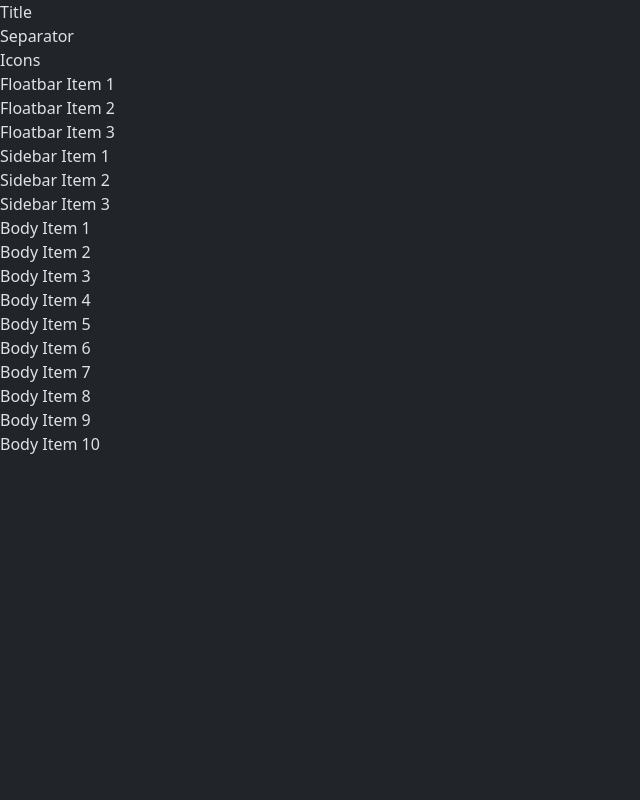
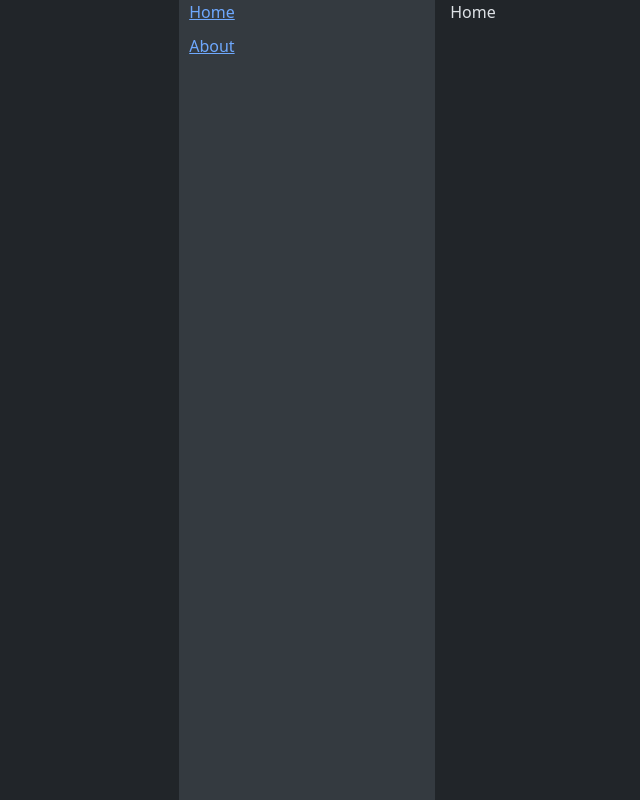
Before and after one commit to mineot/mercurius, a Vue app: page / in a window 1280 px wide. Shown: the whole page, without its empty margins (0-640 px from the left). Built offline with nearby package versions, Linux system fonts and the light colour scheme.

Commit message:
backboostrap - new layout

```diff
--- a/src/App.vue
+++ b/src/App.vue
@@ -1,37 +1,5 @@
 <template>
   <div class="layout">
-    <div class="header">
-      <div class="title">Title</div>
-      <div class="separator">Separator</div>
-      <div class="icons">Icons</div>
-    </div>
-
-    <div class="floatbar">
-      <div>Floatbar Item 1</div>
-      <div>Floatbar Item 2</div>
-      <div>Floatbar Item 3</div>
-    </div>
-
-    <div class="sidebar">
-      <div>Sidebar Item 1</div>
-      <div>Sidebar Item 2</div>
-      <div>Sidebar Item 3</div>
-    </div>
-
-    <div class="body">
-      <div>Body Item 1</div>
-      <div>Body Item 2</div>
-      <div>Body Item 3</div>
-      <div>Body Item 4</div>
-      <div>Body Item 5</div>
-      <div>Body Item 6</div>
-      <div>Body Item 7</div>
-      <div>Body Item 8</div>
-      <div>Body Item 9</div>
-      <div>Body Item 10</div>
-    </div>
-  </div>
-  <!-- <div class="layout">
     <div class="header">
       <router-link to="/">
         <i class="icon-home"></i>
@@ -41,23 +9,10 @@
         <i class="icon-help"></i>
         <span>About</span>
       </router-link>
-    </div>
-    <div class="sidebar">
-      <div class="banner-widget">
-        <div>You Name</div>
-        <div>Figure</div>
-      </div>
-      <router-link to="/">
-        <i class="icon-home"></i>
-        <span>Home</span>
-      </router-link>
-      <router-link to="/about">
-        <i class="icon-help"></i>
-        <span>About</span>
-      </router-link>
+      <div class="separator"></div>
     </div>
     <div class="body">
       <router-view />
     </div>
-  </div> -->
+  </div>
 </template>
--- a/src/styles/_variables.scss
+++ b/src/styles/_variables.scss
@@ -1,12 +1,5 @@
 $screen-small: 576px;
 $screen-large: 992px;
-
-// $texture: unset; // url(./images/3px-tile.png);
-
-// $boder-size: 1px;
-// $boder-style: dashed;
-// $boder-color: $primary-light;
-// $border: $boder-size $boder-style $boder-color;
 
 $gap-0: 0px;
 $gap-1: 5px;
@@ -14,19 +7,3 @@ $gap-2: 10px;
 $gap-3: 15px;
 $gap-4: 20px;
 $gap-5: 25px;
-
-$rounded-0: 0px;
-$rounded-1: 3px;
-$rounded-2: 6px;
-$rounded-3: 9px;
-$rounded-4: 12px;
-$rounded-5: 15px;
-
-$font-size-xxs: 4px;
-$font-size-xs: 8px;
-$font-size-sm: 12px;
-$font-size-md: 16px;
-$font-size-lg: 20px;
-$font-size-xl: 24px;
-$font-size-xxl: 28px;
-$font-size-xxxl: 32px;
--- a/src/styles/layouts/_common.scss
+++ b/src/styles/layouts/_common.scss
@@ -1,41 +1,30 @@
-$layout-commons-gap: $gap-3;
-$layout-commons-padding: $gap-3;
-
-@mixin layout-commons-flex-nowrap {
+.layout {
+  flex: 1;
   display: flex;
-  flex-direction: column;
   flex-wrap: nowrap;
-}
-
-@mixin layout-commons {
-  @include layout-commons-flex-nowrap;
-  flex: 1;
-  overflow: hidden;
+  gap: $gap-1;
 
   > .header {
-    @include layout-commons-flex-nowrap;
-    gap: $layout-commons-gap;
-    padding: $layout-commons-padding;
+    @extend .bg-body-secondary;
     flex: 0;
-    flex-direction: row;
-  }
+    display: flex;
+    flex-direction: column;
+    flex-wrap: nowrap;
+    gap: $gap-2;
+    padding: 0 $gap-2;
 
-  > .floatbar {
-    @include layout-commons-flex-nowrap;
-    flex: 0;
-  }
+    > * {
+      flex: 0;
+    }
 
-  > .sidebar {
-    @include layout-commons-flex-nowrap;
-    gap: $layout-commons-gap;
-    padding: $layout-commons-padding;
-    flex: 0;
+    > .separator {
+      flex: 1;
+    }
   }
 
   > .body {
-    @include layout-commons-flex-nowrap;
-    gap: $layout-commons-gap;
-    padding: $layout-commons-padding;
     flex: 1;
+    display: flex;
+    padding: 0 $gap-2;
   }
 }
--- a/src/styles/layouts/_large.scss
+++ b/src/styles/layouts/_large.scss
@@ -1,12 +1,13 @@
-// @media (min-width: $screen-large) {
-//   .layout {
-//     @include layout-commons;
-//     padding: 0 12vw;
-//     flex-direction: row;
+@media (min-width: $screen-large) {
+  .layout {
+    padding: 0 14vw;
 
-//     > .header,
-//     > .floatbar {
-//       display: none;
-//     }
-//   }
-// }
+    .header {
+      min-width: 20vw;
+
+      > .separator {
+        display: none;
+      }
+    }
+  }
+}
--- a/src/styles/layouts/_medium.scss
+++ b/src/styles/layouts/_medium.scss
@@ -1,15 +1,13 @@
-// @media (min-width: $screen-small) and (max-width: $screen-large) {
-//   .layout {
-//     @include layout-commons;
-//     flex-direction: row;
+@media (min-width: $screen-small) and (max-width: $screen-large) {
+  .layout {
+    padding: 0;
 
-//     > .header,
-//     > .floatbar {
-//       display: none;
-//     }
+    .header {
+      min-width: 30vw;
 
-//     > .sidebar {
-//       border-right: $border;
-//     }
-//   }
-// }
+      > .separator {
+        display: none;
+      }
+    }
+  }
+}
--- a/src/styles/layouts/_small.scss
+++ b/src/styles/layouts/_small.scss
@@ -1,28 +1,10 @@
-// @media (max-width: $screen-small) {
-//   .layout {
-//     @include layout-commons;
-//     flex-direction: column;
+@media (max-width: $screen-small) {
+  .layout {
+    flex-direction: column;
 
-//     > .sidebar,
-//     > .floatbar {
-//       display: none;
-//     }
-
-//     > .header {
-//       flex-direction: row;
-//       border-bottom: $border;
-
-//       > .title {
-//         flex: 0;
-//       }
-
-//       > .separator {
-//         flex: 1;
-//       }
-
-//       > .icons {
-//         flex: 0;
-//       }
-//     }
-//   }
-// }
+    > .header {
+      flex-direction: row;
+      padding: $gap-2;
+    }
+  }
+}
```
Also changed, not shown: src/styles/app.scss (+0 -10 lines).
